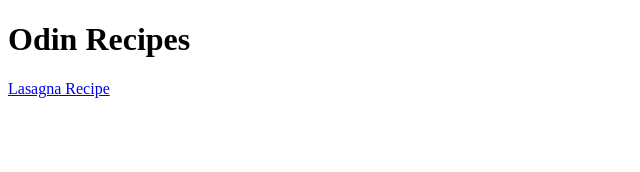
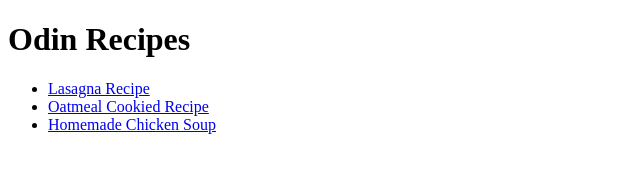
Before and after one commit to emremark/odin-recipes, a plain HTML site: page index.html in a window 1280 px wide. Shown: the whole page, without its empty margins (0-640 px from the left). Drawn offline with Linux system fonts and the light colour scheme.

Commit message:
Added third page
Finised assignment

```diff
--- a/index.html
+++ b/index.html
@@ -6,6 +6,10 @@
     </head>
     <body>
         <h1>Odin Recipes</h1>
-        <a href="./recipes/lasagna.html" target="_self" rel="noopener noreferrer">Lasagna Recipe</a>
+        <ul>
+        <li><a href="./recipes/lasagna.html" target="_self" rel="noopener noreferrer">Lasagna Recipe</a></li>
+        <li><a href="./recipes/oatmeal.html" target="_self" rel="noopener noreferrer">Oatmeal Cookied Recipe</a></li>
+        <li><a href="./recipes/soup.html" target="_self" rel="noopener noreferrer">Homemade Chicken Soup</a></li>
+        </ul>
     </body>
 </html>
```
